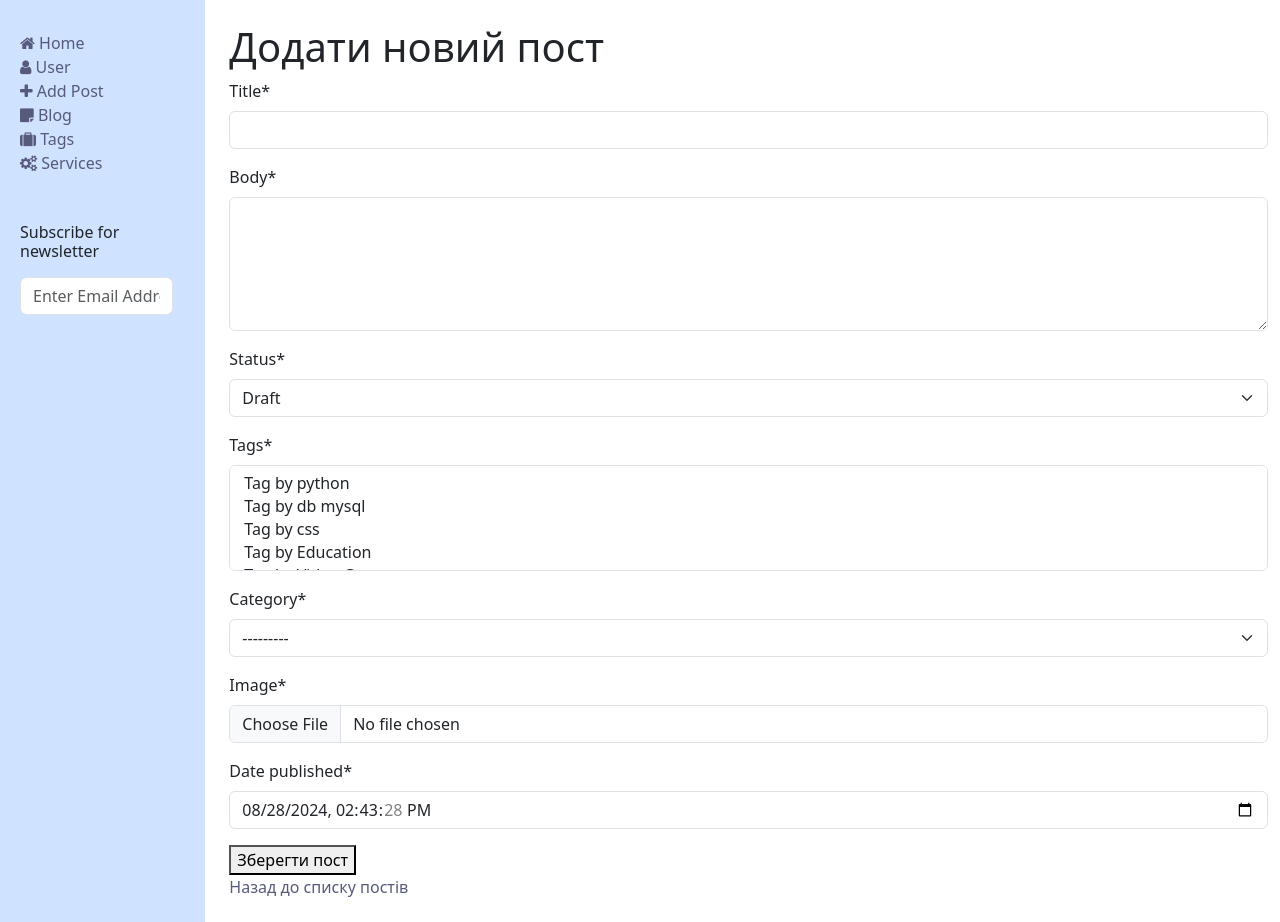
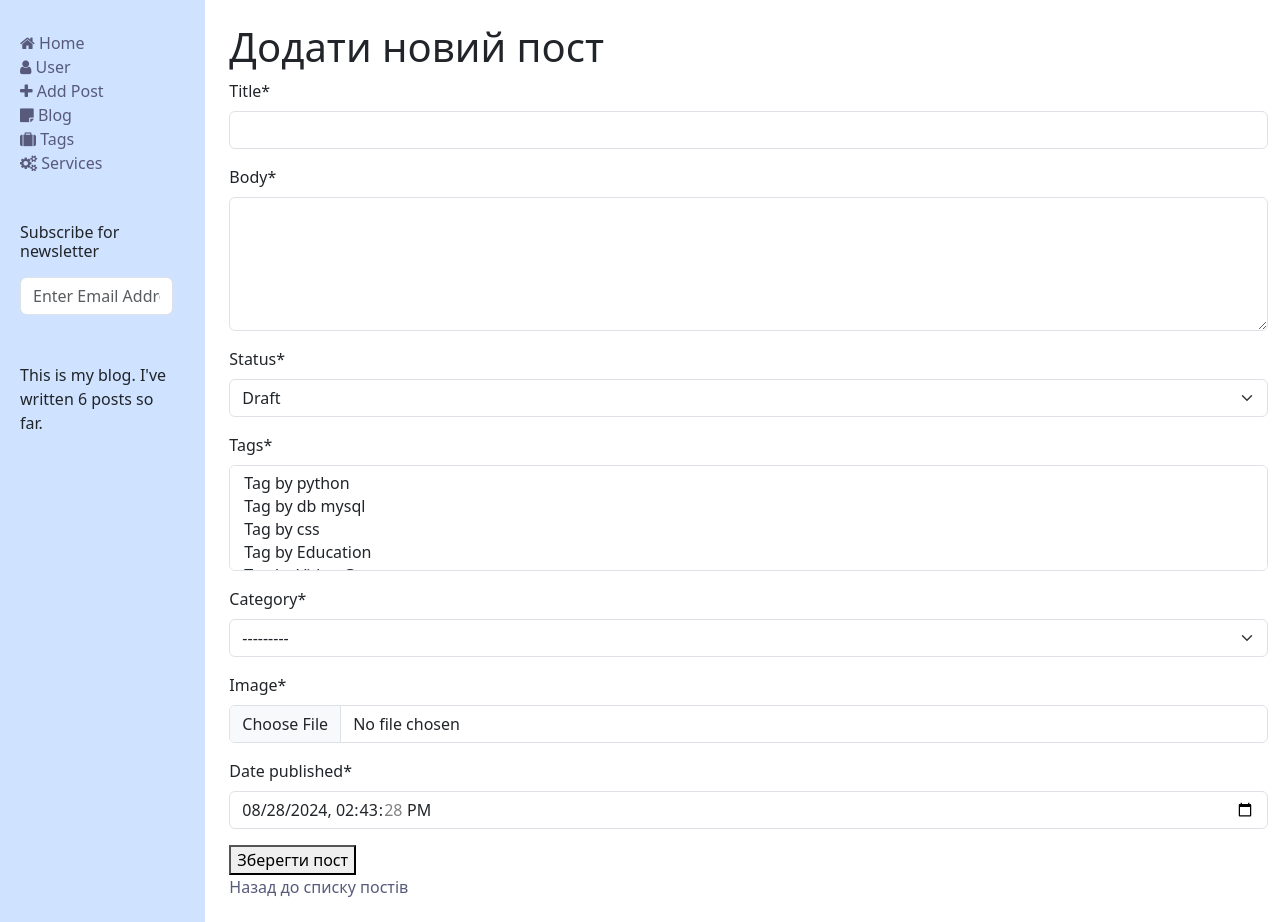
Before and after one commit to svkivn/step_django, a Django app: page /blog/create/ in a window 1280 px wide. Shown: the part 167-1089 px from the top of the page. Run offline with Django 5.2, Linux system fonts and the light colour scheme; data comes from the database, SQL or seed files in the repository; both versions use the stored data as it was after the commit; some libraries are stand-ins or nearby versions.

Commit message:
init - add simple_tag for count of posts [15]

```diff
--- a/itstep/blog/templatetags/blog_tags.py
+++ b/itstep/blog/templatetags/blog_tags.py
@@ -4,7 +4,7 @@ from ..models import Post
 register = template.Library()
 
 
-@register.simple_tag(name='total_posts')
+@register.simple_tag(name='count_posts')
 def total_posts():
     return Post.published.count()
 
--- a/itstep/itstep/templates/aside.html
+++ b/itstep/itstep/templates/aside.html
@@ -1,5 +1,6 @@
 <!-- https://colorlib.com/wp/bootstrap-sidebar/ -->
 
+{% load blog_tags %}
 <nav id="sidebar" >
 
     <div class="p-2">
@@ -33,5 +34,12 @@
                 </div>
             </form>
         </div>
+
+
+        <p>
+            This is my blog.
+            I've written {% count_posts %} posts so far.
+        </p>
+
     </div>
 </nav>
```
Also changed, not shown: itstep/blog/templatetags/__init__.py (deleted, +0 -18 lines), itstep/db.sqlite3, itstep/media/post/images/4_DBx1T6O.jpg (added), itstep/media/post/images/sqlA.JPG (added).
